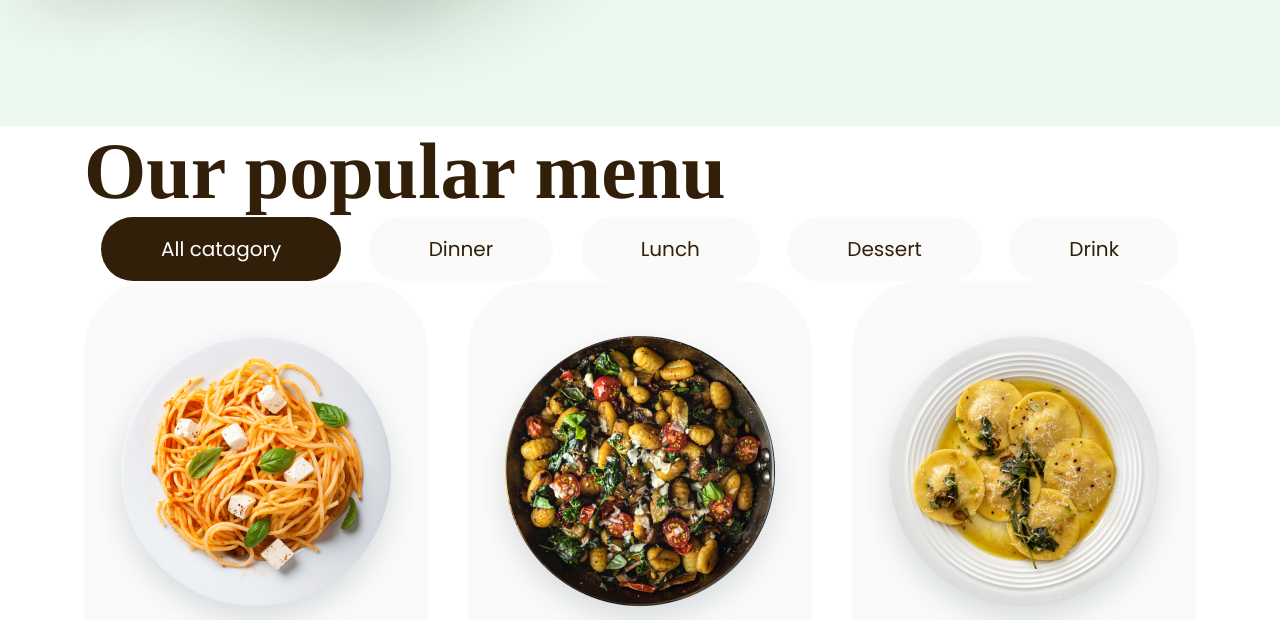
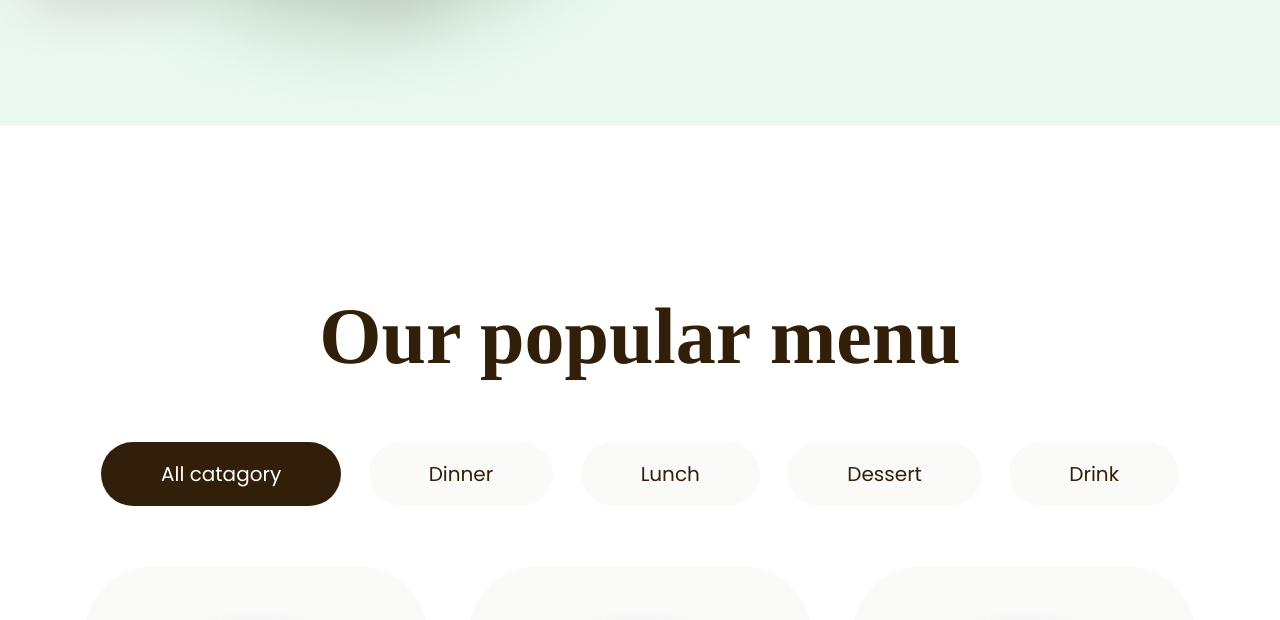
Before and after one commit to gulu-guluzade/lesson14-task1-delizioso, a plain HTML site: page index.html in a window 1280 px wide. Shown: the part 1881-2501 px from the top of the page. Drawn offline with Linux system fonts and the light colour scheme.

Commit message:
Section menu stylized

```diff
--- a/css/index.css
+++ b/css/index.css
@@ -152,3 +152,17 @@ header {
   padding: 17px 46px;
   border-radius: 162.94px;
 }
+
+/* ************** Menu ************** */
+.menu__title {
+  text-align: center;
+  margin: 165px 0 60px;
+}
+
+.menu__catalog {
+  margin-bottom: 60px;
+}
+
+.menu__pagination {
+  margin-top: 89px;
+}
```
